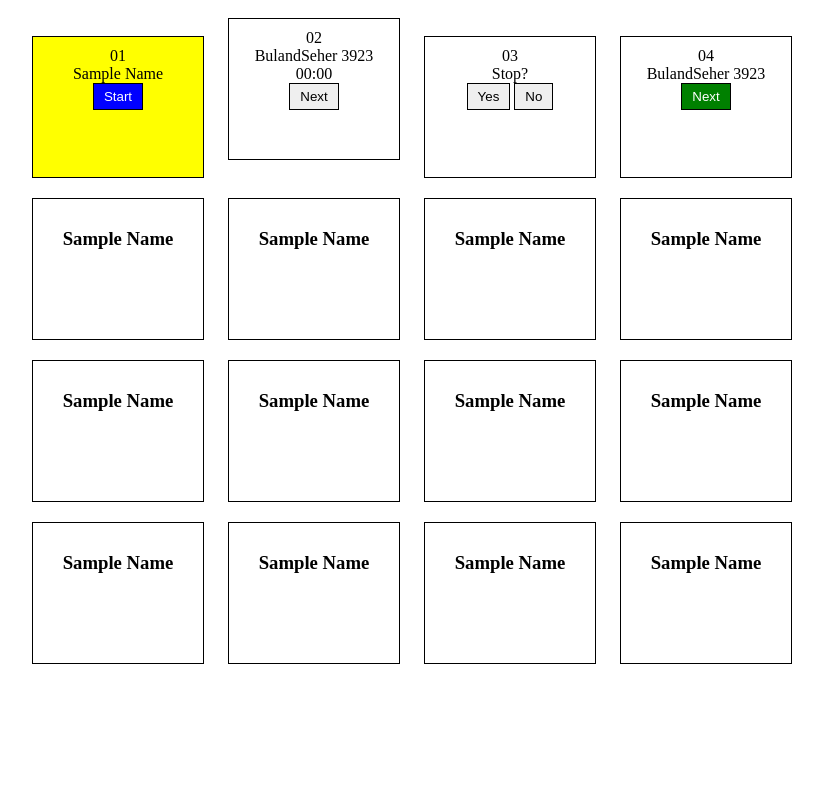
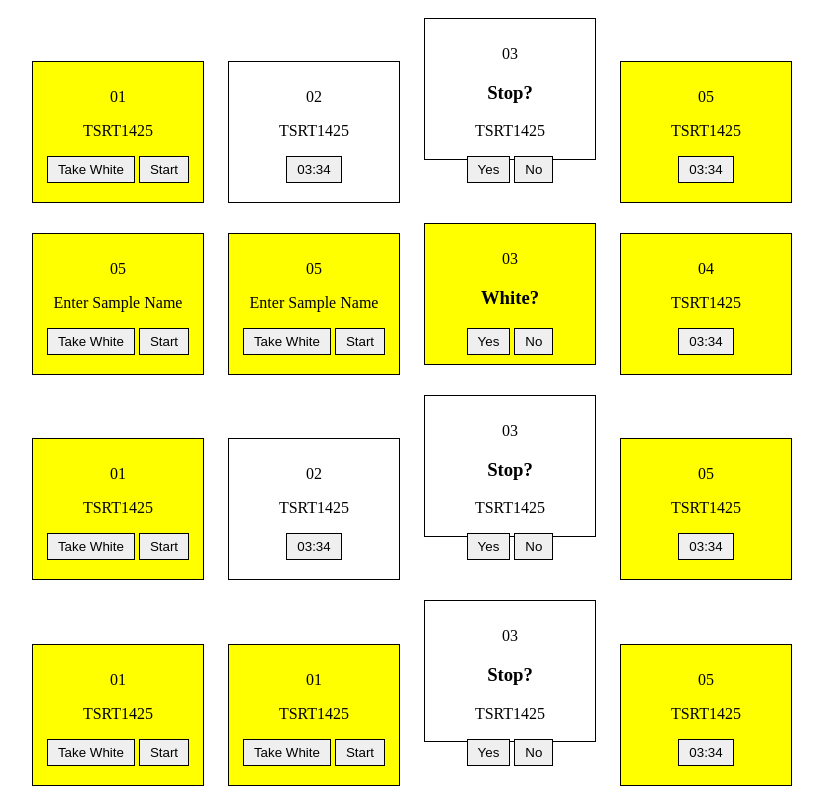
Before and after one commit to ritasahaa/tiles, a plain HTML site: page index.html in a window 1280 px wide. Shown: the whole page, without its empty margins (228-1051 px from the left). Drawn offline with Linux system fonts and the light colour scheme.

Commit message:
modify some changes

```diff
--- a/index.html
+++ b/index.html
@@ -11,85 +11,140 @@
 <body>
     <div class="boxes">
         <!-- Box 01 to 04 -->
-        <div id="box1" class="box active">
-            <div>01</div>
-            <div>Sample Name</div>
-            <button class="button blue-button">Start</button>
+        <div id="box1" class="box active first-box">
+            <p>01</p>
+            <p>TSRT1425</p>
+            <div class="btn">
+                <button class="button two left-border">Take White</button>
+                <button class="button two">Start</button>
+            </div>
         </div>
         <div id="box2" class="box">
-            <div>02</div>
-            <div>BulandSeher 3923</div>
-            <div id="timer">00:00</div>
-            <button class="button">Next</button>
+            <p>02</p>
+            <p>TSRT1425</p>
+            <button class="button left-border two">03:34</button>
         </div>
         <div id="box3" class="box">
-            <div>03</div>
-            <div>Stop?</div>
-            <button class="button">Yes</button>
-            <button class="button">No</button>
+            <p>03</p>
+            <h3>Stop?</h3>
+            <p>TSRT1425</p>
+            <div class="btn">
+                <button class="button three left-border">Yes</button>
+                <button class="button three left-border right-border">No</button>
+            </div>
         </div>
-        <div id="box4" class="box">
-            <div>04</div>
-            <div>BulandSeher 3923</div>
-            <div id="timeTaken"></div>
-            <button class="button green-button">Next</button>
+        <div id="box4" class="box active">
+            <p>05</p>
+            <p>TSRT1425</p>
+            <button class="button green two left-border">03:34</button>
         </div>
         <br>
     </div>
 
     <div class="boxes">
         <!-- Box 05 to 08 -->
-        <div class="box">
-            <h3>Sample Name</h3>
+        <div id="box5" class="box active">
+            <p>05</p>
+            <p>Enter Sample Name</p>
+            <div class="btn">
+                <button class="button two left-border">Take White</button>
+                <button class="button two">Start</button>
+            </div>
         </div>
-        <div class="box">
-            <h3>Sample Name</h3>
+        <div id="box6" class="box active">
+            <p>05</p>
+            <p>Enter Sample Name</p>
+            <div class="btn">
+                <button class="button two left-border">Take White</button>
+                <button class="button two">Start</button>
+            </div>
         </div>
-        <div class="box">
-            <h3>Sample Name</h3>
+
+        <div id="box7" class="box active">
+            <p>03</p>
+            <h3>White?</h3>
+            <div class="btn">
+                <button class="button white">Yes</button>
+                <button class="button white right-border">No</button>
+            </div>
         </div>
-        <div class="box">
-            <h3>Sample Name</h3>
+
+        <div id="box8" class="box active">
+            <p>04</p>
+            <p>TSRT1425</p>
+            <button class="button left-border green two">03:34</button>
         </div>
         <br>
     </div>
 
     <div class="boxes">
-        <!-- Box 05 to 08 -->
-        <div class="box">
-            <h3>Sample Name</h3>
+        <!-- Box 09 to 12 -->
+        <div id="box9" class="box active">
+            <p>01</p>
+            <p>TSRT1425</p>
+            <div class="btn">
+                <button class="button two left-border">Take White</button>
+                <button class="button two">Start</button>
+            </div>
         </div>
-        <div class="box">
-            <h3>Sample Name</h3>
+        <div id="box10" class="box">
+            <p>02</p>
+            <p>TSRT1425</p>
+            <button class="button left-border two">03:34</button>
         </div>
-        <div class="box">
-            <h3>Sample Name</h3>
+        <div id="box11" class="box">
+            <p>03</p>
+            <h3>Stop?</h3>
+            <p>TSRT1425</p>
+            <div class="btn">
+                <button class="button left-border right-border three">Yes</button>
+                <button class="button right-border three">No</button>
+            </div>
         </div>
-        <div class="box">
-            <h3>Sample Name</h3>
+        <div id="box12" class="box active">
+            <p>05</p>
+            <p>TSRT1425</p>
+            <button class="button left-border green two">03:34</button>
         </div>
         <br>
     </div>
 
     <div class="boxes">
-        <!-- Box 05 to 08 -->
-        <div class="box">
-            <h3>Sample Name</h3>
+        <!-- Box 13 to 16 -->
+        <div id="box13" class="box active">
+            <p>01</p>
+            <p>TSRT1425</p>
+            <div class="btn">
+                <button class="button left-border two">Take White</button>
+                <button class="button  two">Start</button>
+            </div>
         </div>
-        <div class="box">
-            <h3>Sample Name</h3>
+        <div id="box14" class="box active">
+            <p>01</p>
+            <p>TSRT1425</p>
+            <div class="btn">
+                <button class="button left-border two">Take White</button>
+                <button class="button two">Start</button>
+            </div>
         </div>
-        <div class="box">
-            <h3>Sample Name</h3>
+        <div id="box15" class="box">
+            <p>03</p>
+            <h3>Stop?</h3>
+            <p>TSRT1425</p>
+            <div class="btn">
+                <button class="button left-border right-border three">Yes</button>
+                <button class="button right-border three">No</button>
+            </div>
         </div>
-        <div class="box">
-            <h3>Sample Name</h3>
+        <div id="box16" class="box active">
+            <p>05</p>
+            <p>TSRT1425</p>
+            <button class="button green two left-border">03:34</button>
         </div>
         <br>
     </div>
 
 
-    <!-- Add boxes 5 to 16 similarly -->
     <script src="script.js"></script>
 </body>
 
```
